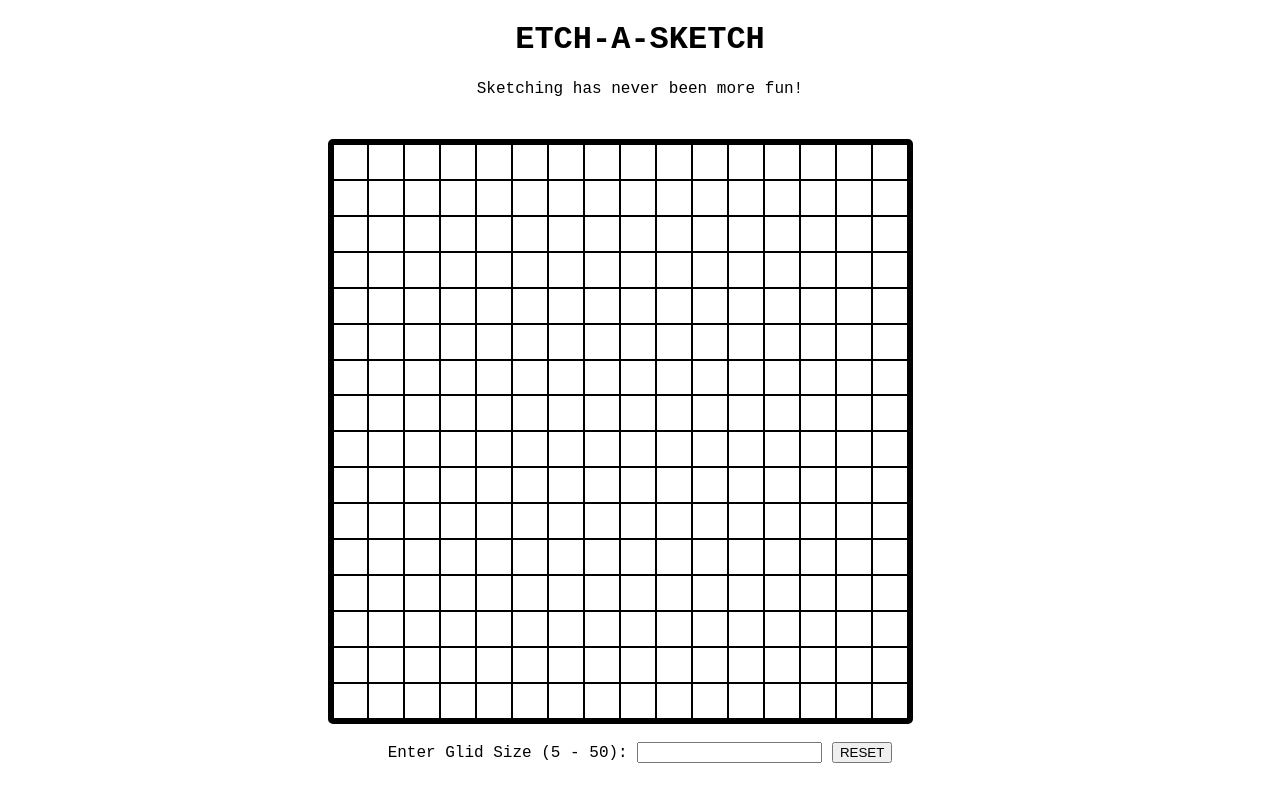
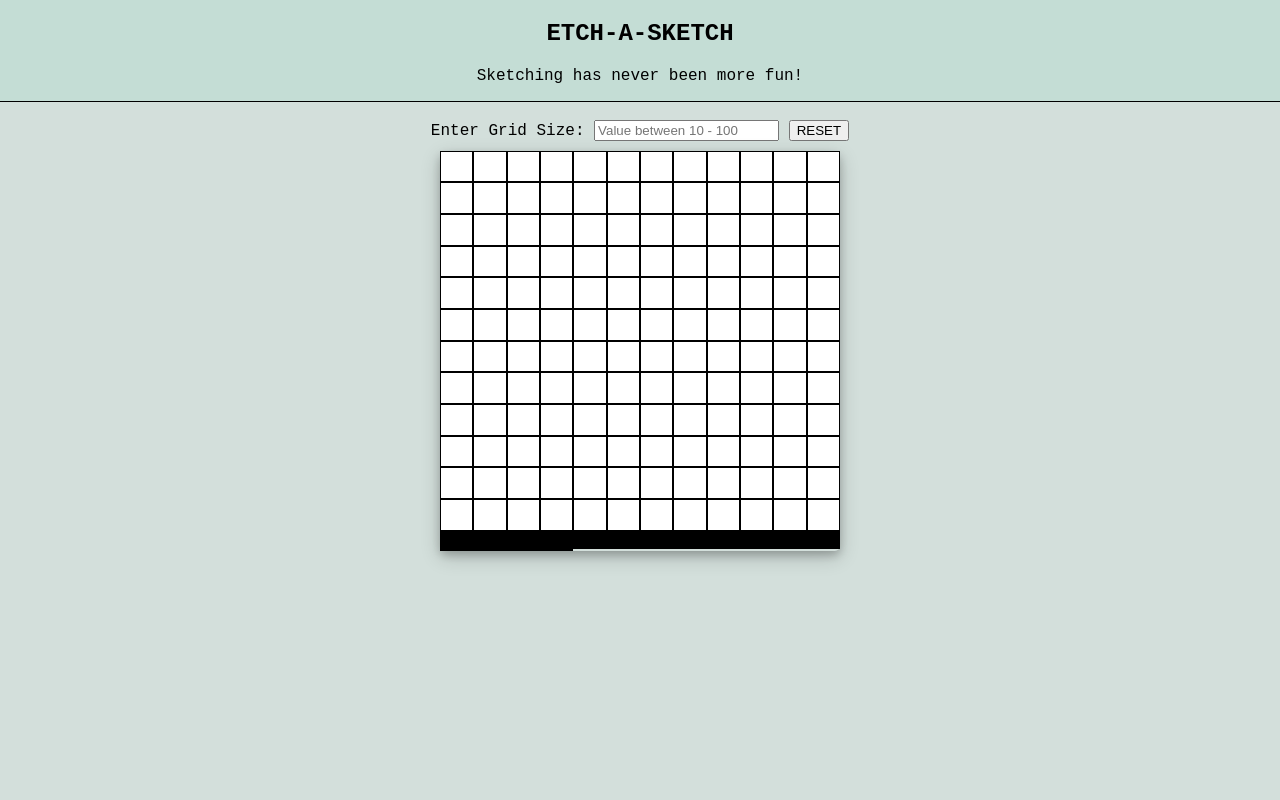
Before and after one commit to Mike9926/Etch-a-sketch, a plain HTML site: page index.html in a window 1280 px wide. Both pictures are taken after a click on the button "RESET". Drawn offline with Linux system fonts and the light colour scheme.

Commit message:
A couple more twerks

```diff
--- a/app.js
+++ b/app.js
@@ -1,6 +1,7 @@
-const grid = document.querySelector(".gridContainer");
-const userInput = document.getElementById("quantity");
-const resetButton = document.querySelector(".reset");
+
+const grid = document.querySelector(".gridBox");
+const userInput = document.getElementById("gridSize");
+const resetBtn = document.querySelector(".reset");
 
 createGrid = () => {
   for (let i = 0; i < 256; i++) {
@@ -21,20 +22,20 @@ updateGrid = () => {
     `repeat(${userInput.value}, 2fr)`
   );
   for (let i = 0; i < userInput.value * userInput.value; i++) {
+   if (userInput.value < 10 || userInput.value > 100)
+   {
+     alert("Oops! Please enter value between 10 and 100");
+     return;
 
-    if (userInput.value > 50 || userInput.value < 5 ) // Grid size determination
-   {
-     alert("Oops, Choose Grid size between 5 and 50 please.");
-     return;
    }
 
     const div = document.createElement("div");
     div.classList.add("square");
     grid.appendChild(div);
-
   }
   console.log(userInput.value);
 };
+
 const square = document.querySelector("div");
 square.addEventListener("mouseover", function(event) {
   event.target.classList.replace("square", "color");
@@ -42,11 +43,11 @@ square.addEventListener("mouseover", function(event) {
 
 userInput.addEventListener("change", updateGrid);
 
-resetButton.addEventListener("click", function() {
+resetBtn.addEventListener("click", function() {
   grid.innerHTML = "";
   userInput.value = "";
-  grid.style.setProperty("grid-template-columns", `repeat(16, 2fr)`);
-  grid.style.setProperty("grid-template-rows", `repeat(16, 2fr)`);
+  grid.style.setProperty("grid-template-columns", `repeat(12, 2fr)`);
+  grid.style.setProperty("grid-template-rows", `repeat(12, 2fr)`);
   createGrid();
 });
 
--- a/index.html
+++ b/index.html
@@ -1,3 +1,4 @@
+
 <!DOCTYPE html>
 <html lang="en">
   <head>
@@ -8,21 +9,17 @@
     <title>Etch-A-Sketch</title>
   </head>
   <body>
-    <header>
-        <h1>ETCH-A-SKETCH</h1>
-        <p>Sketching has never been more fun!</p>
+
+      <header><h2>ETCH-A-SKETCH</h2>
+      <p>Sketching has never been more fun!</p>
     </header>
+    <br>
+      <label for="size"> Enter Grid Size:</label>
+      <input type="number" id="gridSize" placeholder="Value between 10 - 100" />
+      <button class="reset">RESET</button>
+  <br>
 
-    <div class="content">
-      <div class="glid">
-      <div class="gridContainer"></div>
-    </div> <br>
-    <div class="options">
-      <label for="quantity">Enter Glid Size (5 - 50):</label>
-      <input type="number" id="quantity" name="quantity" />
-      <button class="reset">RESET</button>
-    </div>
-   </div>
+      <div class="gridBox"></div>
     <script src="app.js"></script>
   </body>
 </html>
--- a/styles.css
+++ b/styles.css
@@ -1,7 +1,19 @@
-
 html {
   text-align: center;
   font-family:'Courier New', Courier, monospace;
+
+}
+body{
+  background-color: rgb(211, 223, 219);
+  margin: 0;
+}
+
+header {
+  border-bottom: 1px solid black;
+  overflow: hidden;
+  position: sticky;
+  top: 0;
+  background-color: rgb(196, 221, 213);
 }
 
 
@@ -15,14 +27,15 @@ html {
   border: 1px solid black;
 }
 
-.gridContainer {
+.gridBox {
   margin-top: 25px;
   margin-right: 40px;
   display: inline-grid;
   grid-template-columns: repeat(16, 2fr);
   grid-template-rows: repeat(16, 2fr);
-  border: 5px solid black;
+  box-shadow: 0 4px 8px 0 rgba(0, 0, 0, 0.2), 0 6px 20px 0 rgba(0, 0, 0, 0.19);
+  margin: 10px 50px 50px 50px;
   border-radius: 5px;
-  height: 575px;
-  width: 575px;
+  height: 400px;
+  width: 400px;
 }
```
